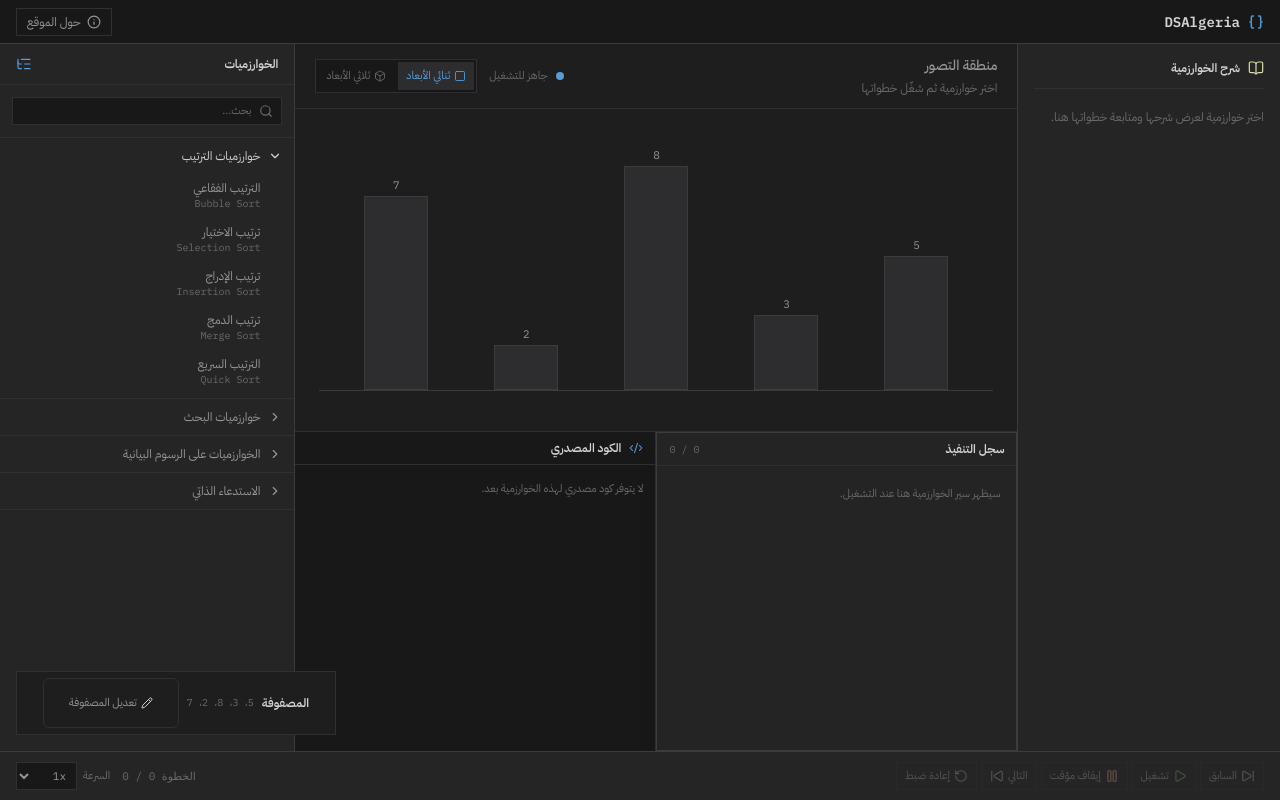
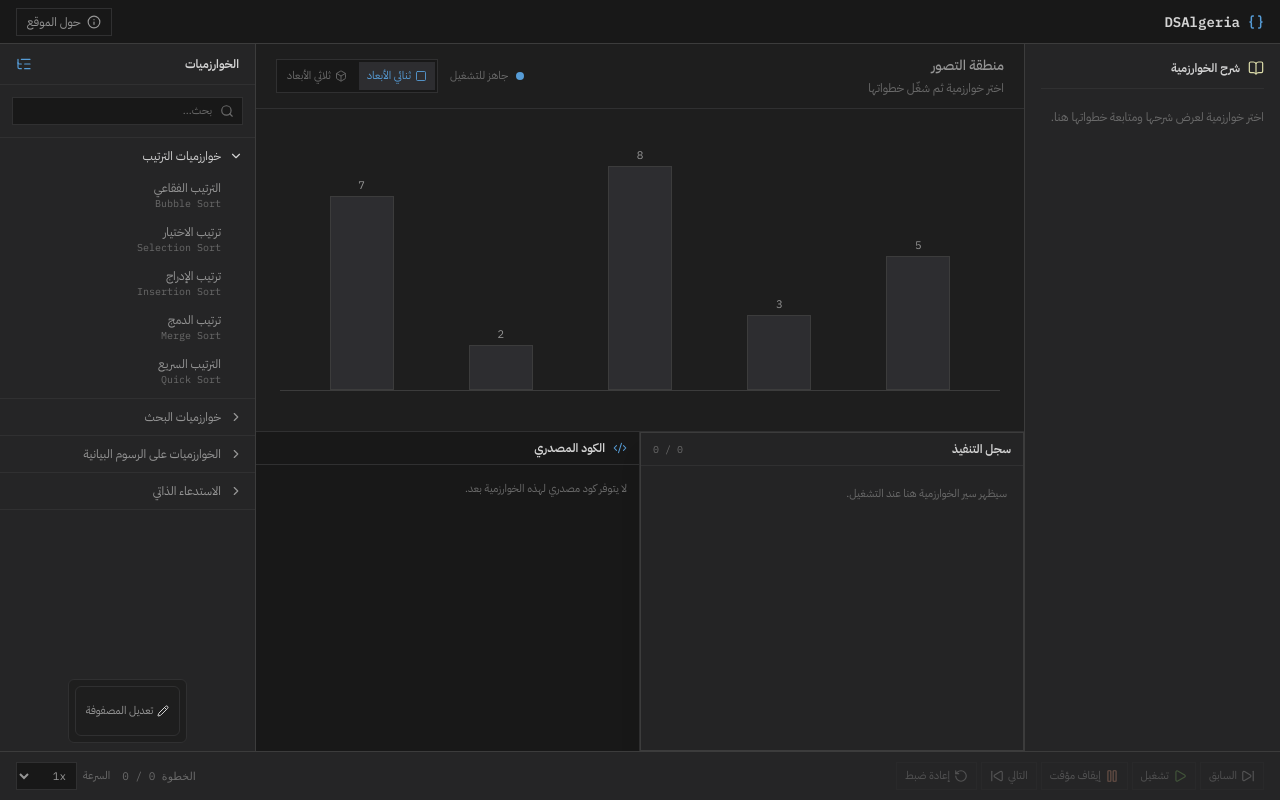
Before and after one commit to BenzidaneMo/DSAlgeria, a React (Vite) app: page / in a window 1280 px wide. Built offline with nearby package versions, Linux system fonts and the light colour scheme.

Commit message:
feat: enhance layout and functionality of AlgorithmSidebar, ExplanationPanel, MainWorkspace, and VisualizationPanel

```diff
--- a/src/components/algorithms/AlgorithmSidebar.jsx
+++ b/src/components/algorithms/AlgorithmSidebar.jsx
@@ -1,8 +1,9 @@
 import { ChevronDown, ListTree, Search } from "lucide-react";
 import { useMemo, useState } from "react";
 import { ALGORITHM_CATEGORIES } from "../../data/algorithms";
+import { Pencil } from "lucide-react";
 
-export default function AlgorithmSidebar({ selectedAlgorithm, onSelectAlgorithm }) {
+export default function AlgorithmSidebar({ selectedAlgorithm, onSelectAlgorithm, array, setIsArrayEditorOpen }) {
   const [expandedCategory, setExpandedCategory] = useState("sorting");
   const [query, setQuery] = useState("");
   const normalizedQuery = query.trim().toLowerCase();
@@ -22,7 +23,7 @@ export default function AlgorithmSidebar({ selectedAlgorithm, onSelectAlgorithm
   }
 
   return (
-    <aside className="flex min-h-0 flex-col overflow-hidden border-s border-border bg-bg-panel" aria-labelledby="algorithms-heading">
+    <aside className="flex col-span-2 min-h-0 flex-col overflow-hidden border-s border-border bg-bg-panel" aria-labelledby="algorithms-heading">
         <div className="flex items-center justify-between border-b border-border-subtle px-4 py-3">
           <h2 id="algorithms-heading" className="text-xs font-semibold text-text-primary">الخوارزميات</h2>
           <ListTree className="h-4 w-4 text-accent-blue" strokeWidth={1.8} />
@@ -49,12 +50,10 @@ export default function AlgorithmSidebar({ selectedAlgorithm, onSelectAlgorithm
                         <ChevronDown className={`h-3.5 w-3.5 shrink-0 transition-transform ${isExpanded ? "rotate-0" : "-rotate-90"}`} strokeWidth={2} />
                         <span>{category.name}</span>
                       </button>
-
                       {isExpanded && (
                         <div id={`category-${category.id}`} className="pb-1">
                           {category.algorithms.map((algorithm) => {
                             const isSelected = selectedAlgorithm?.id === algorithm.id;
-
                             return (
                               <button
                                 key={algorithm.id}
@@ -75,6 +74,16 @@ export default function AlgorithmSidebar({ selectedAlgorithm, onSelectAlgorithm
             })}
             {normalizedQuery && filteredCategories.length === 0 && <p className="px-4 py-4 text-xs text-text-muted">لم يتم العثور على خوارزمية.</p>}
         </div>
+        <div className="self-end mx-auto mb-2 flex items-center justify-center rounded-md max-w-3xs 2xl:max-w-2xs gap-2 border border-border-subtle p-1.5 bg-bg-app">
+            <div className="items-center justify-between gap-2 hidden 2xl:flex">
+                <h3 className="text-xs font-semibold text-text-primary">المصفوفة</h3>
+                <span className="font-mono text-[10px] text-text-muted">{array.join("، ")}</span>
+            </div>
+            <button type="button" onClick={() => setIsArrayEditorOpen(true)} className="group max-w-34 h-fit cursor-pointer flex items-center justify-center gap-1 rounded-md border border-border-subtle py-4 px-2.5  hover:bg-bg-hover transform transition-all hover:scale-102 ease-in-out duration-150 focus:scale-95">
+                <Pencil className="h-3 w-3" />
+                <span className="w-fit text-[11px] text-text-secondary group-hover:text-text-primary">تعديل المصفوفة</span>
+            </button>
+        </div>
     </aside>
   );
 }
--- a/src/components/explanation/ExplanationPanel.jsx
+++ b/src/components/explanation/ExplanationPanel.jsx
@@ -4,7 +4,7 @@ export default function ExplanationPanel({ selectedAlgorithm, currentStep }) {
   const complexity = selectedAlgorithm?.complexity;
 
   return (
-    <section className="min-h-0 overflow-auto border-e border-border bg-bg-panel p-4" aria-labelledby="explanation-heading">
+    <section className="min-h-0 col-span-2 overflow-auto border-e border-border bg-bg-panel p-4" aria-labelledby="explanation-heading">
       <div className="mb-4 flex items-center gap-2 border-b border-border-subtle pb-3">
         <BookOpen className="h-4 w-4 text-accent-yellow" strokeWidth={1.8} />
         <h2 id="explanation-heading" className="text-xs font-semibold text-text-primary">شرح الخوارزمية</h2>
@@ -24,7 +24,7 @@ export default function ExplanationPanel({ selectedAlgorithm, currentStep }) {
                 <Clock3 className="h-3.5 w-3.5 text-accent-yellow" strokeWidth={1.8} />
                 <h3 className="text-xs font-semibold text-text-primary">التعقيد</h3>
               </div>
-              <dl className="grid grid-cols-2 gap-x-3 gap-y-2 text-[11px]">
+              <dl className="grid grid-cols-1 xl:grid-cols-2 gap-x-3 gap-y-2 text-[11px]">
                 <div className="flex items-center justify-between gap-2"><dt className="text-text-muted">أفضل حالة</dt><dd className="font-mono text-text-secondary">{complexity.best}</dd></div>
                 <div className="flex items-center justify-between gap-2"><dt className="text-text-muted">الحالة المتوسطة</dt><dd className="font-mono text-text-secondary">{complexity.average}</dd></div>
                 <div className="flex items-center justify-between gap-2"><dt className="text-text-muted">أسوأ حالة</dt><dd className="font-mono text-text-secondary">{complexity.worst}</dd></div>
--- a/src/components/layout/MainWorkspace.jsx
+++ b/src/components/layout/MainWorkspace.jsx
@@ -3,27 +3,17 @@ import ArrayEditor from "../input/ArrayEditor";
 import ExplanationPanel from "../explanation/ExplanationPanel";
 import VisualizationPanel from "../visualization/VisualizationPanel";
 import AlgorithmSidebar from "../algorithms/AlgorithmSidebar";
-import { Pencil } from "lucide-react";
+
 
 export default function MainWorkspace({ selectedAlgorithm, onSelectAlgorithm, currentStep, steps, currentStepIndex, executionLog, array, onApplyArray }) {
   const [isArrayEditorOpen, setIsArrayEditorOpen] = useState(false);
 
   return (
-    <main className="relative grid min-h-0 flex-1 grid-cols-[minmax(190px,0.8fr)_minmax(0,2.2fr)_minmax(210px,0.9fr)] overflow-hidden border-b border-border" aria-label="مساحة العمل الرئيسية">
+    <main className="relative grid grid-cols-10 min-h-0 flex-1 overflow-hidden border-b border-border" aria-label="مساحة العمل الرئيسية">
         <ExplanationPanel array={array} selectedAlgorithm={selectedAlgorithm} currentStep={currentStep} />
         <VisualizationPanel selectedAlgorithm={selectedAlgorithm} currentStep={currentStep} steps={steps} currentStepIndex={currentStepIndex} executionLog={executionLog} array={array} />
-        <AlgorithmSidebar selectedAlgorithm={selectedAlgorithm} onSelectAlgorithm={onSelectAlgorithm} />
-        <div className="absolute bottom-4 left-4 flex items-center justify-center w-xs gap-2 border border-border-subtle p-1.5 bg-bg-app">
-            <div className="flex items-center justify-between gap-2">
-                <h3 className="text-xs font-semibold text-text-primary">المصفوفة</h3>
-                <span className="font-mono text-[10px] text-text-muted">{array.join("، ")}</span>
-            </div>
-            <button type="button" onClick={() => setIsArrayEditorOpen(true)} className="group w-34 h-fit flex items-center justify-center gap-1 rounded-md border border-border-subtle py-4 px-2.5  hover:bg-bg-hover transform transition-all hover:scale-102 ease-in-out duration-150 focus:scale-95">
-                <Pencil className="h-3 w-3" />
-                <span className="w-fit text-[11px] text-text-secondary group-hover:text-text-primary">تعديل المصفوفة</span>
-            </button>
-        </div>
-      {isArrayEditorOpen && <ArrayEditor value={array} onApply={onApplyArray} onClose={() => setIsArrayEditorOpen(false)} />}
+        <AlgorithmSidebar selectedAlgorithm={selectedAlgorithm} onSelectAlgorithm={onSelectAlgorithm} array={array} setIsArrayEditorOpen={setIsArrayEditorOpen} />
+        {isArrayEditorOpen && <ArrayEditor value={array} onApply={onApplyArray} onClose={() => setIsArrayEditorOpen(false)} />}
     </main>
   );
 }
--- a/src/components/visualization/VisualizationPanel.jsx
+++ b/src/components/visualization/VisualizationPanel.jsx
@@ -16,7 +16,7 @@ export default function VisualizationPanel({ selectedAlgorithm, currentStep, ste
   const operationLabel = currentStep ? OPERATION_LABELS[currentStep.type] ?? currentStep.operation : "جاهز للتشغيل";
 
   return (
-    <section className="relative flex min-h-0 min-w-0 flex-col overflow-hidden bg-bg-app" aria-labelledby="visualization-heading">
+    <section className="relative col-span-6 flex min-h-0 min-w-0 flex-col overflow-hidden bg-bg-app" aria-labelledby="visualization-heading">
       <div className="flex shrink-0 items-center justify-between border-b border-border-subtle px-5 py-3">
         <div>
           <h1 id="visualization-heading" className="text-sm font-medium text-text-secondary">{selectedAlgorithm?.name ?? "منطقة التصور"}</h1>
```
Lines whose indentation alone changed are shown as unchanged.
